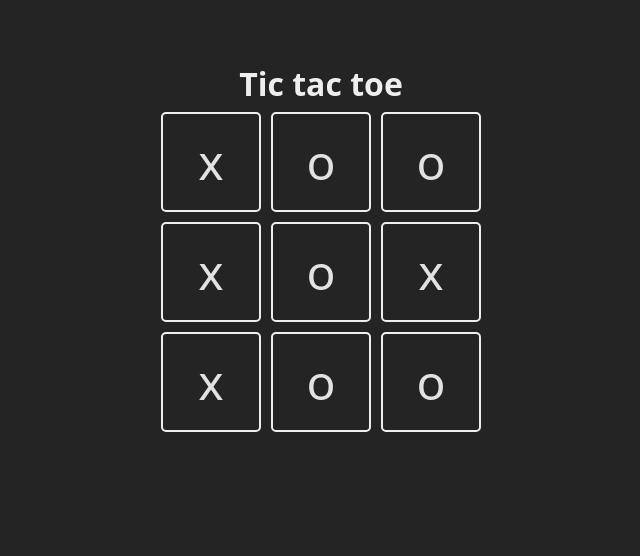
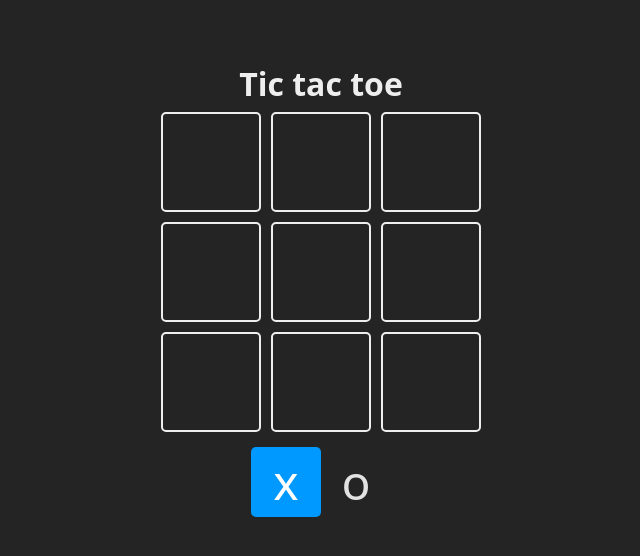
Before and after one commit to maugarciav/React, a React (Vite) app in the folder projects/02-tic-tac-toe/: page / in a window 1280 px wide. Shown: the top 556 px of the page, without its empty margins (319-959 px from the left). Built offline with nearby package versions, Linux system fonts and the light colour scheme.

Commit message:
add: logic to board

```diff
--- a/projects/02-tic-tac-toe/src/App.jsx
+++ b/projects/02-tic-tac-toe/src/App.jsx
@@ -4,20 +4,35 @@ import "./index.css";
 
 const TURNS = {
   X: "x",
-  0: "o",
+  O: "o",
 };
 
+const Square = ({ children, isSelected, updateBoard, index }) => {
+  const className = `square ${isSelected && "is-selected"}`;
 
+  const handleClick = () => {
+    updateBoard(index)
+  }
 
-const Square = ({ children, updateBoard, index }) => {
-  return <div className="square">{children}</div>;
+  return (
+    <div onClick={handleClick} className={className}>
+      {children}
+    </div>
+  );
 };
 
 function App() {
-  let dummy  = ['x', 'o', 'o', 'x', 'o', 'x', 'x', 'o', 'o']
-  const [board, setBoard] = useState(dummy)
-  // const [board, setBoard] = useState(Array(9).fill(null))
-  console.log(board);
+  const [board, setBoard] = useState(Array(9).fill(null));
+  const [turn, setTurn] = useState(TURNS.X);
+
+  const updateBoard = (index) => {
+    const newBoard = [...board]
+    newBoard[index] = turn
+    setBoard(newBoard)
+
+    const newTurn = turn === TURNS.X ? TURNS.O : TURNS.X
+    setTurn(newTurn)
+  };
 
   return (
     <main className="board">
@@ -25,14 +40,20 @@ function App() {
       <section className="game">
         {board.map((_, index) => {
           return (
-            <Square key={index} index={index}>
+            <Square key={index} index={index} updateBoard={updateBoard}>
               {board[index]}
             </Square>
           );
         })}
+      </section>
+      <section className="turn">
+        <Square isSelected={turn === TURNS.X}>{TURNS.X}</Square>
+        <Square isSelected={turn === TURNS.O}>{TURNS.O}</Square>
       </section>
     </main>
   );
 }
 
 export default App;
+
+//23:07
```
